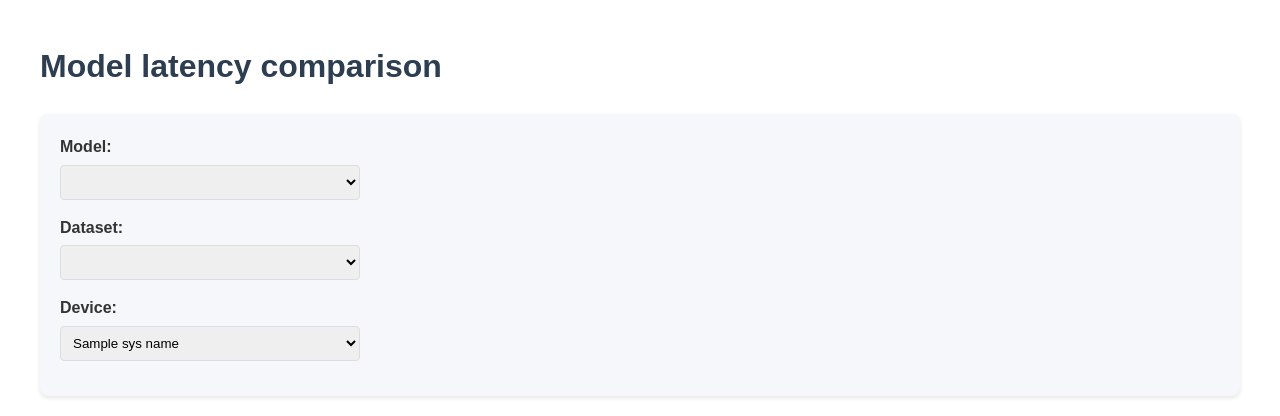
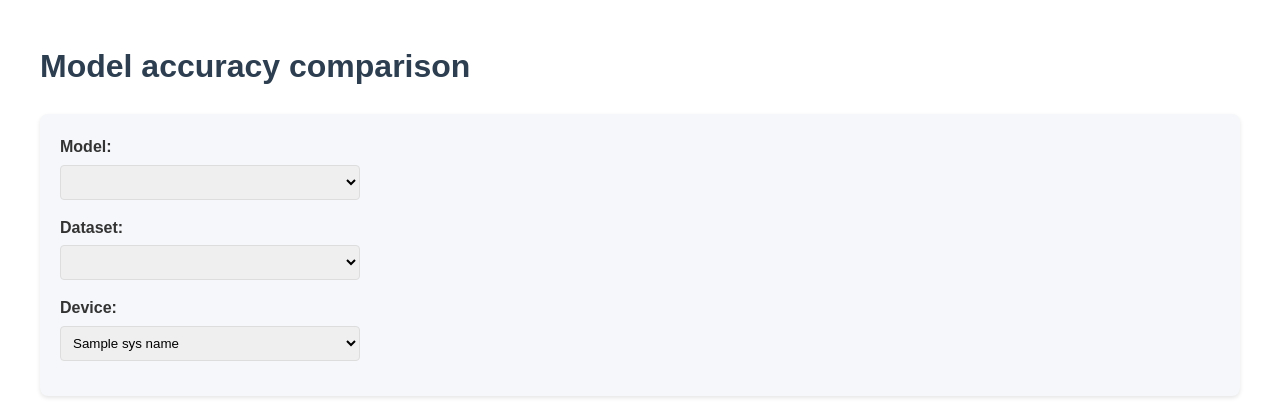
Before and after one commit to ponik73/MasterThesis, a Python web app: template report/app/html/templates/comparison_accuracy.html in a window 1280 px wide. Shown: the top 416 px of the page. Run offline with Jinja, Linux system fonts and the light colour scheme; the template is opened without the code that fills it: most values are stand-ins (such as "Sample title", 1, 10 or a date in 2020); lists and menus that the app fills with data are empty.

Commit message:
Accuracy template fix; readme mockup

```diff
--- a/report/app/html/templates/comparison_accuracy.html
+++ b/report/app/html/templates/comparison_accuracy.html
@@ -108,7 +108,7 @@
     </style>
 </head>
 <body>
-    <h1>Model latency comparison</h1>
+    <h1>Model accuracy comparison</h1>
 
     <div class="controls">
         <div class="control-group">
```
Also changed, not shown: README.md.
